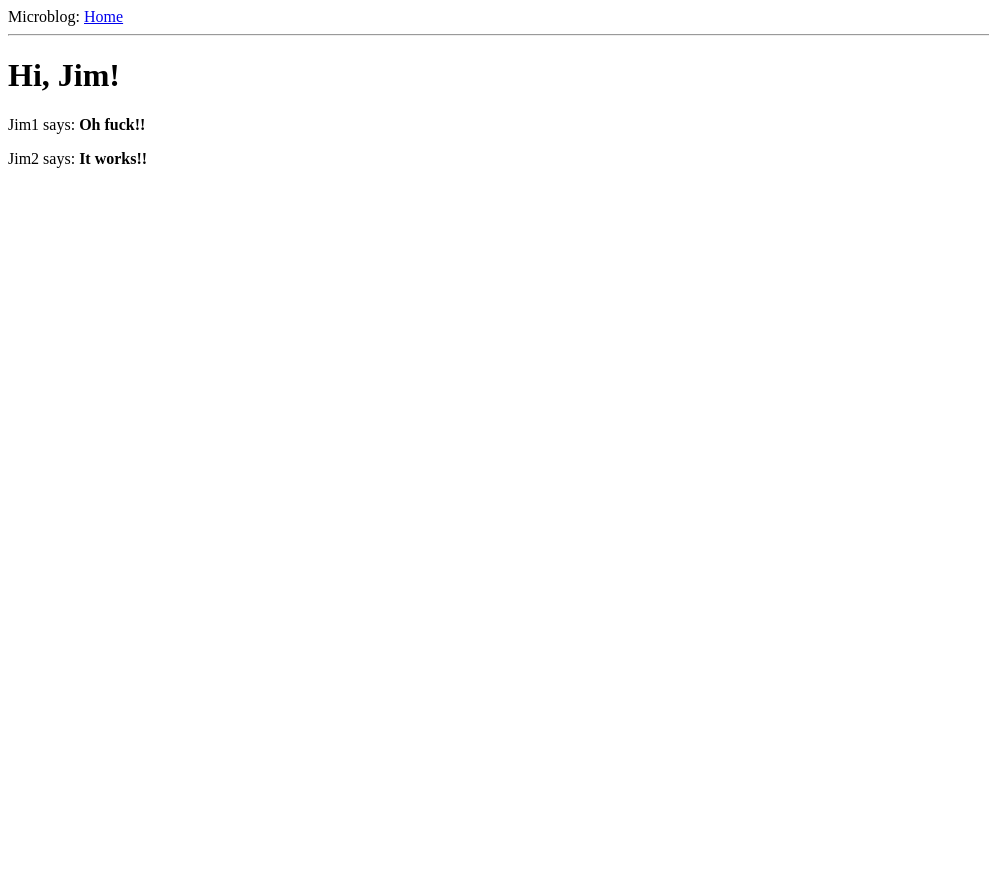
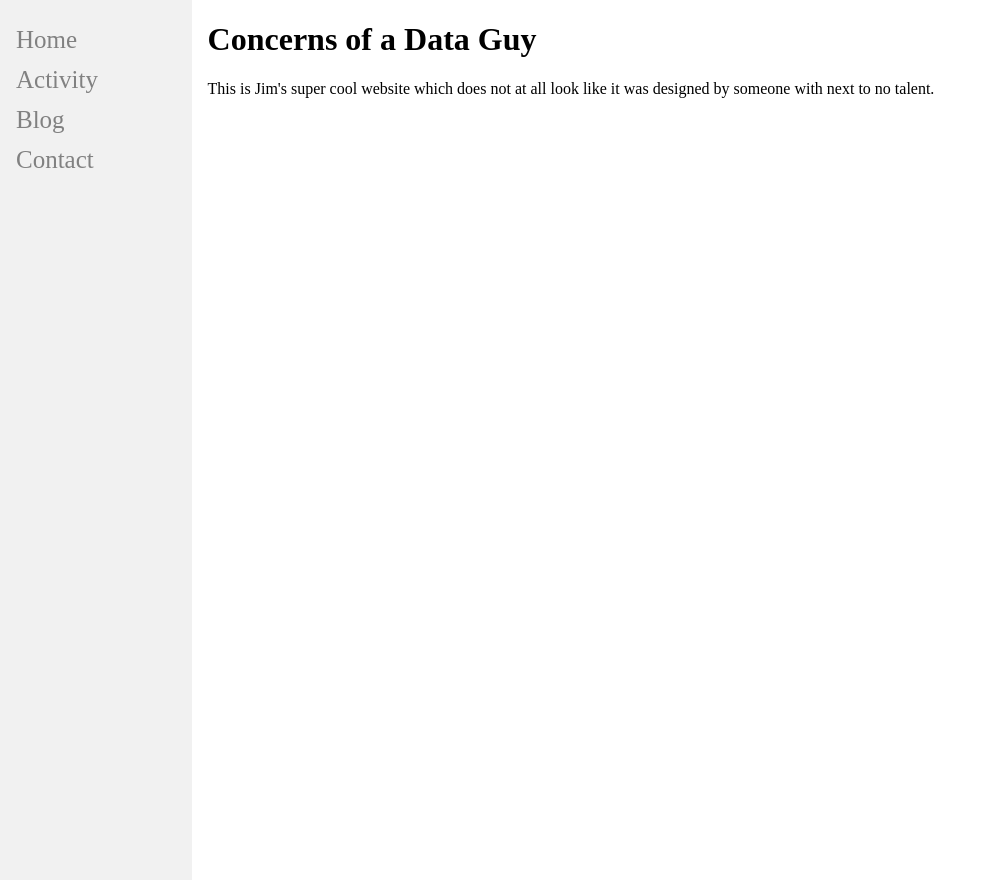
Before and after one commit to jimbarrett27/website, a Flask app: page / in a window 1280 px wide. Shown: the whole page, without its empty margins (0-989 px from the left). Run offline with Flask 2, Linux system fonts and the light colour scheme.

Commit message:
successfully copied over and linked up the content

```diff
--- a/app/routes.py
+++ b/app/routes.py
@@ -4,15 +4,4 @@ from flask import render_template
 @app.route('/')
 @app.route('/index')
 def index():
-    user = {'username': 'Jim'}
-    posts = [
-        {
-            'author': {'username': 'Jim1'},
-            'body': 'Oh fuck!!'
-        },
-        {
-            'author': {'username': 'Jim2'},
-            'body': 'It works!!'
-        }
-    ]
-    return render_template('index.html', title='Home', user=user, posts=posts)
+    return render_template('frontPage.html')
--- a/app/static/styles.css
+++ b/app/static/styles.css
@@ -6,7 +6,7 @@
     z-index: 1; /* Stay on top */
     top: 0; /* Stay at the top */
     left: 0;
-    background-color: #f1f1f1; /* Black */
+    background-color: #f1f1f1;
     overflow-x: hidden; /* Disable horizontal scroll */
     padding-top: 20px;
 }
--- a/app/templates/frontPage.html
+++ b/app/templates/frontPage.html
@@ -1,6 +1,7 @@
-{% load static %}
+<!doctype html>
+<title>Concerns of a data guy</title>
 
-<link rel="stylesheet" type="text/css" href="{% static 'frontPage/styles.css' %}" />
+<link rel="stylesheet" type="text/css" href="{{ url_for('static', filename='styles.css')}}" />
 
 <!-- Side navigation -->
 <div class="sidenav">
@@ -13,6 +14,5 @@
 <!-- Page content -->
 <div class="main">
   <h1>Concerns of a Data Guy</h1>
-
-  This is Jim's super cool website which does not at all look like it was designed by someone with no talent for frontend.
+  This is Jim's super cool website which does not at all look like it was designed by someone with next to no talent.
 </div>
```
